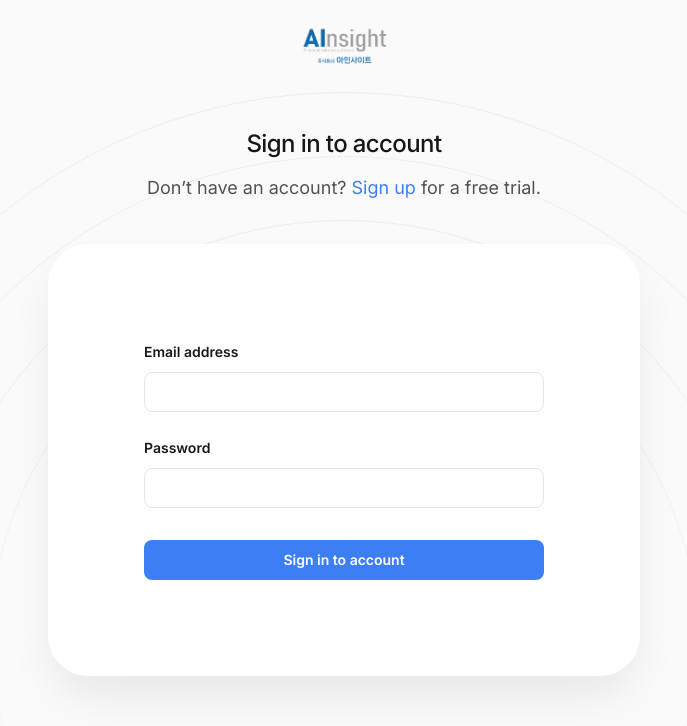
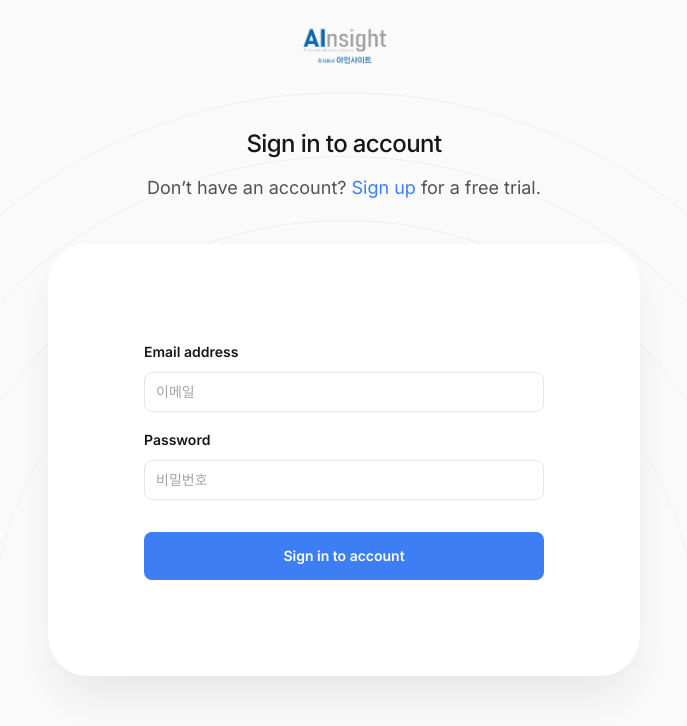
Before and after one commit to AInsightrnd/web, a Next.js app: page /login in a window 1280 px wide. Shown: the top 726 px of the page, without its empty margins (296-983 px from the left). Built offline with nearby package versions, Linux system fonts and the light colour scheme.

Commit message:
sign-in page added placeholder

```diff
--- a/src/app/(auth)/login/page.tsx
+++ b/src/app/(auth)/login/page.tsx
@@ -24,23 +24,25 @@ export default function Login() {
       }
     >
       <form>
-        <div className="space-y-6">
+        <div className="space-y-4">
           <TextField
             label="Email address"
             name="email"
             type="email"
             autoComplete="email"
             required
+            placeholder="이메일"
           />
           <TextField
             label="Password"
             name="password"
             type="password"
             autoComplete="current-password"
+            placeholder="비밀번호"
             required
           />
         </div>
-        <Button type="submit" color="cyan" className="mt-8 w-full">
+        <Button type="submit" color="cyan" className="py-3 mt-8 w-full">
           Sign in to account
         </Button>
       </form>
```
